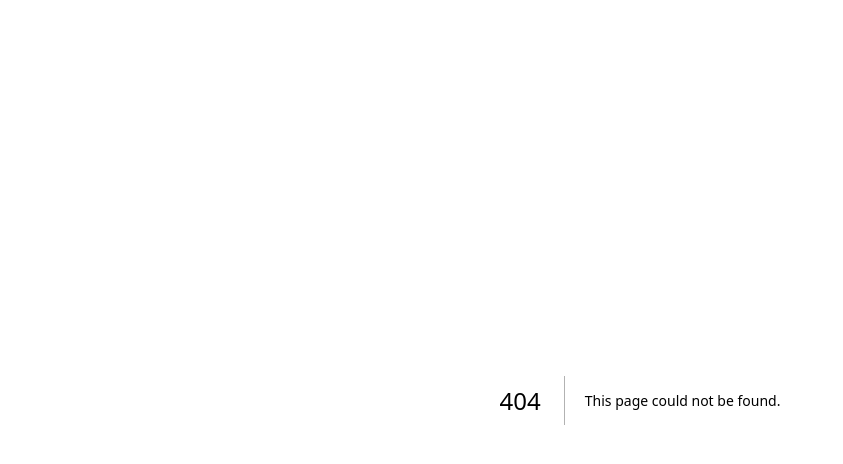
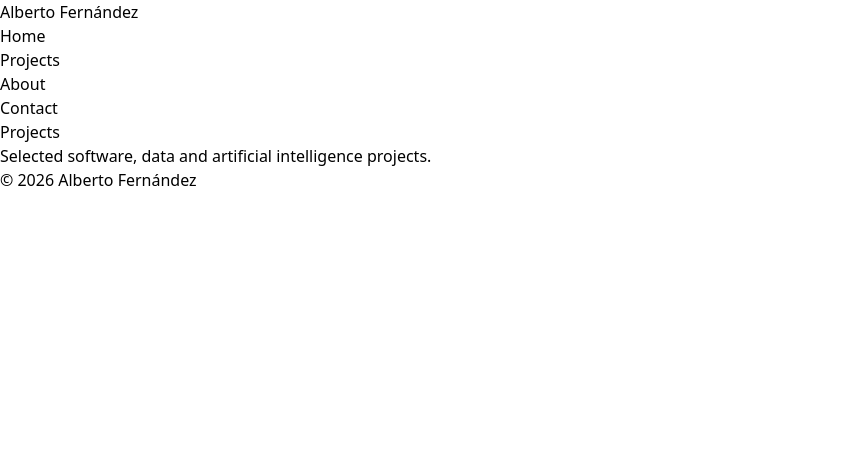
Before and after one commit to alfergal/alberto-fernandez-portfolio, a Next.js app: page /projects in a window 1280 px wide. Before the commit this address had no page. Shown: the top 464 px of the page, without its empty margins (0-843 px from the left). Built offline with nearby package versions, Linux system fonts and the light colour scheme.

Commit message:
Add core portfolio pages and global layout

```diff
--- /dev/null
+++ b/src/app/about/page.tsx
@@ -0,0 +1,8 @@
+export default function AboutPage() {
+  return (
+    <main>
+      <h1>About me</h1>
+      <p>Professional background and technical profile.</p>
+    </main>
+  );
+}
--- /dev/null
+++ b/src/app/contact/page.tsx
@@ -0,0 +1,8 @@
+export default function ContactPage() {
+  return (
+    <main>
+      <h1>Contact</h1>
+      <p>Professional contact information and social links.</p>
+    </main>
+  );
+}
--- a/src/app/layout.tsx
+++ b/src/app/layout.tsx
@@ -1,5 +1,7 @@
 import type { Metadata } from "next";
 import "./globals.css";
+import { SiteHeader } from "@/components/layout/site-header";
+import { SiteFooter } from "@/components/layout/site-footer";
 
 export const metadata: Metadata = {
   title: "Create Next App",
@@ -13,7 +15,11 @@ export default function RootLayout({
 }>) {
   return (
     <html lang="en">
-      <body>{children}</body>
+      <body>
+        <SiteHeader />
+        {children}
+        <SiteFooter />
+      </body>
     </html>
   );
 }
--- /dev/null
+++ b/src/app/projects/page.tsx
@@ -0,0 +1,8 @@
+export default function ProjectsPage() {
+  return (
+    <main>
+      <h1>Projects</h1>
+      <p>Selected software, data and artificial intelligence projects.</p>
+    </main>
+  );
+}
--- /dev/null
+++ b/src/components/layout/site-footer.tsx
@@ -0,0 +1,7 @@
+export function SiteFooter() {
+  return (
+    <footer>
+      <p>© 2026 Alberto Fernández</p>
+    </footer>
+  );
+}
--- /dev/null
+++ b/src/components/layout/site-header.tsx
@@ -0,0 +1,26 @@
+import Link from "next/link";
+
+const navigation = [
+  { href: "/", label: "Home" },
+  { href: "/projects", label: "Projects" },
+  { href: "/about", label: "About" },
+  { href: "/contact", label: "Contact" },
+];
+
+export function SiteHeader() {
+  return (
+    <header>
+      <nav aria-label="Main navigation">
+        <Link href="/">Alberto Fernández</Link>
+
+        <ul>
+          {navigation.map((item) => (
+            <li key={item.href}>
+              <Link href={item.href}>{item.label}</Link>
+            </li>
+          ))}
+        </ul>
+      </nav>
+    </header>
+  );
+}
```
